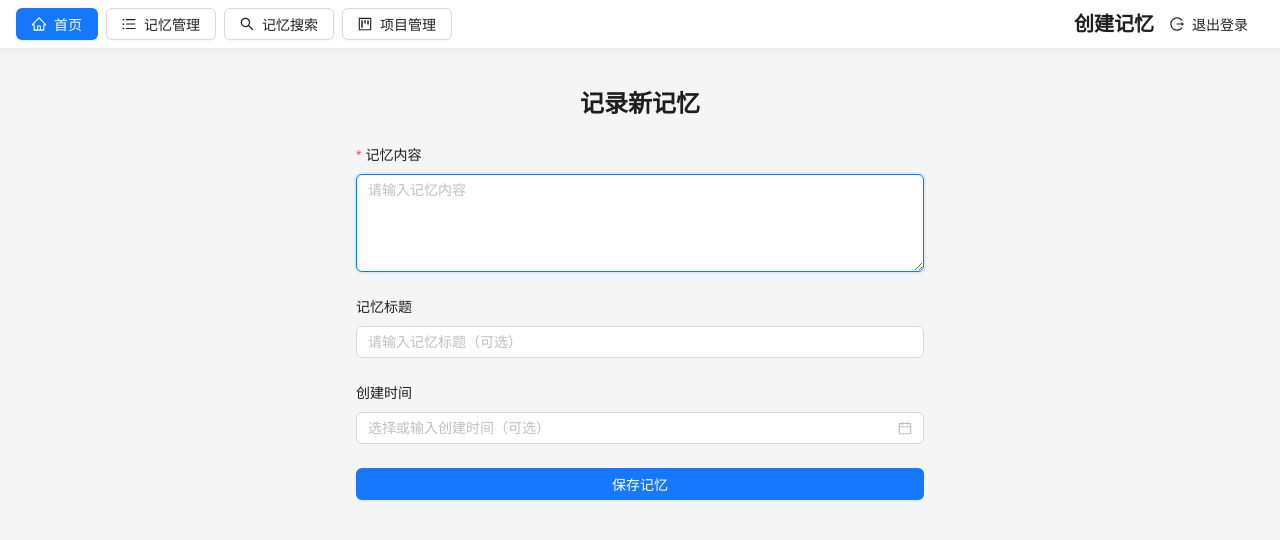
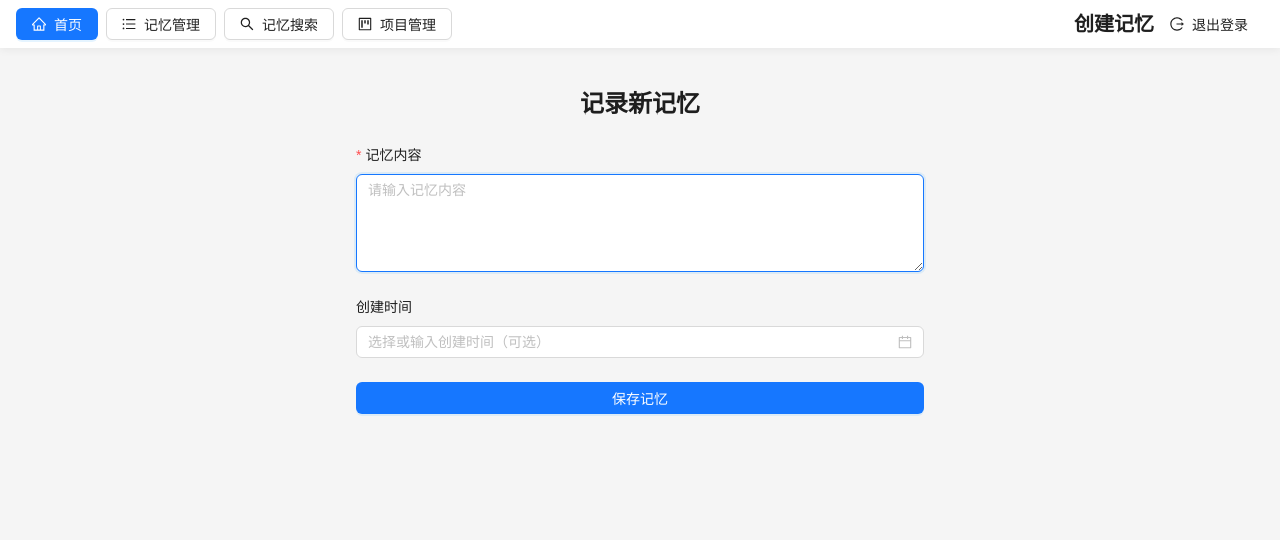
Before and after one commit to xuyungit/xmemory, a React (Create React App) app in the folder frontend/: page / in a window 1280 px wide. Shown: the top 540 px of the page. Built offline with nearby package versions, Linux system fonts and the light colour scheme; no server answers; sample sign-in values are in the browser's storage.

Commit message:
Remove title field from CreateMemory component and adjust form reset logic to improve memory creation process.

```diff
--- a/frontend/src/components/CreateMemory.tsx
+++ b/frontend/src/components/CreateMemory.tsx
@@ -43,7 +43,7 @@ const CreateMemory: React.FC = () => {
 
       await createMemory(values);
       message.success('记忆创建成功！');
-      form.resetFields(['title', 'content', 'created_at']);
+      form.resetFields(['content', 'created_at']);
     } catch (error) {
       message.error('创建记忆失败，请重试');
     } finally {
@@ -88,13 +88,6 @@ const CreateMemory: React.FC = () => {
         </Form.Item>
 
         <Form.Item
-          name="title"
-          label="记忆标题"
-        >
-          <Input placeholder="请输入记忆标题（可选）" />
-        </Form.Item>
-
-        <Form.Item
           name="created_at"
           label="创建时间"
         >
```
